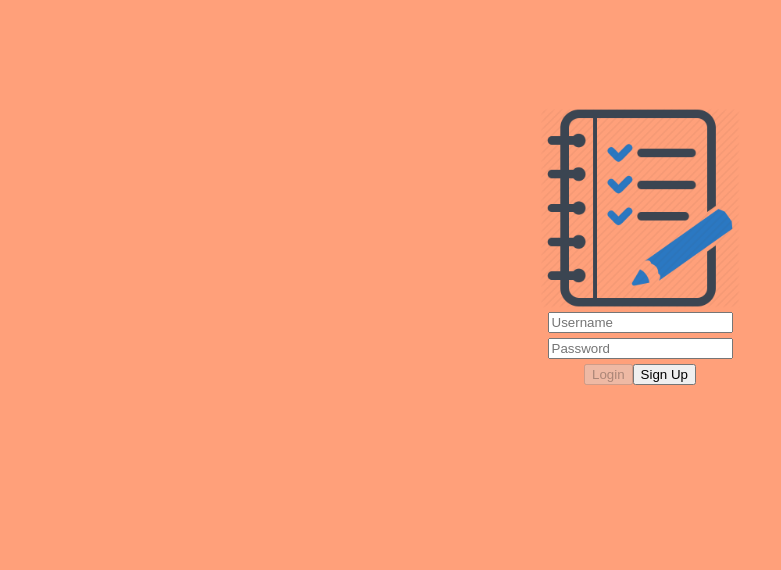
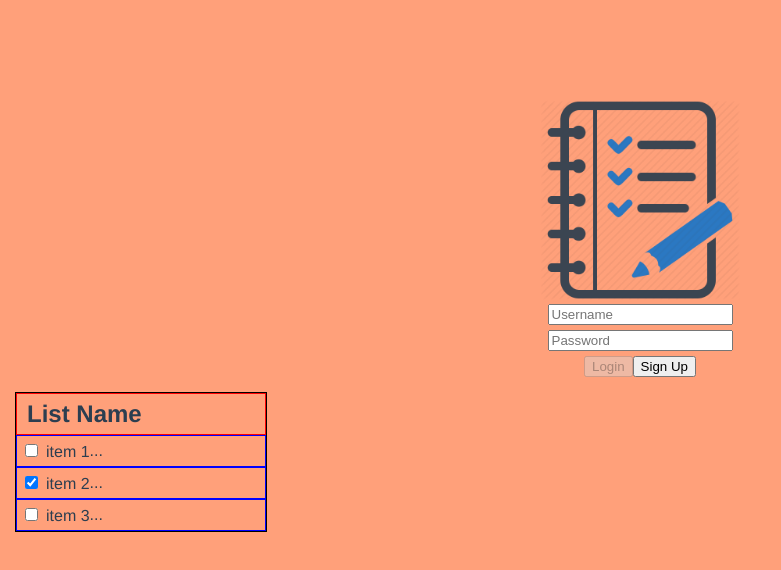
Before and after one commit to kevindchan/tasklist-app, a Vue app in the folder client/: page /#/boards in a window 1280 px wide. Shown: the top 570 px of the page, without its empty margins (0-781 px from the left). Built offline with nearby package versions, Linux system fonts and the light colour scheme; what simple-vue-validator would draw is missing.

Commit message:
CLIENT - Creates list and list-item components and reconfigures component structure, WIP

```diff
--- a/client/src/App.vue
+++ b/client/src/App.vue
@@ -3,12 +3,15 @@
     <!-- TODO: emit 'signed-out' from dashboard through logout -->
     <Dashboard v-if="authenticated" @logged-out="authenticated = false"/>
     <Landing v-else @authenticated="authenticated = true"/>
+
+    <List />
   </div>
 </template>
 
 <script>
   import Landing from './views/Landing.vue';
   import Dashboard from './views/Dashboard.vue';
+  import List from './components/List.vue';
 
   export default {
     name: 'landing',
@@ -16,6 +19,7 @@
     components: {
       Landing,
       Dashboard,
+      List,
     },
 
     created() {
@@ -32,7 +36,8 @@
 
 <style lang="less">
   body {
-    background-color: lightsalmon;;
+    background-color: lightsalmon;
+    margin: 0;
   }
   #app {
     font-family: Avenir, Helvetica, Arial, sans-serif;
--- /dev/null
+++ b/client/src/components/List.vue
@@ -0,0 +1,75 @@
+<template>
+  <div class="list-container">
+    <div class="list-header">
+      <!-- Name -->
+      <h2>List Name</h2>
+      <!-- Actions -->
+    </div>
+    <ul class="list-items">
+      <template v-for="(item, index) in items">
+        <ListItem :item="item" :key="index" />
+      </template>
+    </ul>
+  </div>
+</template>
+
+<script>
+import ListItem from './ListItem.vue';
+
+export default {
+  name: 'List',
+
+  components: {
+    ListItem,
+  },
+
+  data() {
+    return {
+      items: [
+        {
+          name: 'item 1',
+          checked: false,
+          children: [],
+        },
+        {
+          name: 'item 2',
+          checked: true,
+          children: [],
+        },
+        {
+          name: 'item 3',
+          checked: false,
+          children: [],
+        },
+      ],
+    }
+  },
+}
+</script>
+
+<style lang="less">
+.list-container {
+  width: 250px;
+  height: auto;
+  margin: 15px;
+  border: 1px solid black;
+}
+
+.list-header {
+  display: flex;
+  width: 99%;
+  height: 40px;
+  border:1px solid red;
+  align-items: center;
+
+  > h2 {
+    margin: 0;
+    padding: 0 10px;
+  }
+}
+
+.list-items {
+  padding: 0;
+  margin: 0;
+}
+</style>
--- /dev/null
+++ b/client/src/components/ListItem.vue
@@ -0,0 +1,62 @@
+<template>
+  <div class="item-container">
+    <div class="item-header">
+      <div class="item-title">
+        <input class="item-checkbox" type="checkbox" :checked="item.checked" />
+        <p>{{item.name}}</p>
+      </div>
+      <div class="item-actions">
+        ...
+      </div>
+    </div>
+  </div>
+</template>
+
+<script>
+export default {
+  name: 'ListItem',
+
+  props: {
+    item: {
+      type: Object,
+      required: true,
+    },
+  },
+
+  data() {
+    return {
+
+    }
+  },
+}
+</script>
+
+<style lang="less">
+.item-container {
+  width: 99%;
+  height: 30px;
+  border: 1px solid blue;
+}
+
+.item-header {
+  display: flex;
+  align-items: center;
+  align-content: space-between;
+}
+
+.item-title {
+  > * {
+    display: inline-block;
+  }
+
+  .item-checkbox {
+    margin: 8px;
+  }
+
+  > p {
+    margin: 0;
+  }
+}
+
+
+</style>
--- a/client/src/components/Login.vue
+++ b/client/src/components/Login.vue
@@ -22,7 +22,7 @@
       required
     />
 
-    <p v-if="loginError" class="error-text">Incorrect Username and/or Password</p>
+    <p v-if="loginError" class="error-text">{{errorMsg}}</p>
 
     <button
       :disabled="isLoginDisabled"
@@ -44,6 +44,7 @@ export default {
       username: null,
       password: null,
       loginError: false,
+      errorMsg: 'Incorrect Username and/or Password',
     };
   },
 
@@ -55,6 +56,7 @@ export default {
           this.$emit('authenticated');
         } else {
           this.loginError = true;
+          //TODO: api error response will determine this.errorMsg
         }
       }
     },
--- a/client/src/components/Navbar.vue
+++ b/client/src/components/Navbar.vue
@@ -1,6 +1,13 @@
 <template>
   <div id="nav-wrapper">
-    <slot />
+    <div class="nav-left">
+      <p>Tasklist App</p>
+      <!-- TODO: Insert breadcrumb component here -->
+    </div>
+
+    <div class="nav-right">
+      <button @click="logOut()" type="button">Log Out</button>
+    </div>
   </div>
 </template>
 
@@ -10,13 +17,19 @@
 
 <style lang="less">
   #nav-wrapper {
-    float: left;
-    width: 300px;
-    height: 100vh;
-    padding: 10px;
-    margin: 7px 15px 15px 15px;
-    border-radius: 15px;
-    border: 1px solid black;
+    display: flex;
+    width: 100%;
+    height: auto;
+    border-bottom: 1px solid black;
     background-color: lightblue;
+    align-items: center;
+    justify-content: space-between;
+  }
+
+  .nav-left,
+  .nav-right { margin: 10px 15px; }
+
+  .nav-left > p {
+    margin: 0;
   }
 </style>
--- a/client/src/router/index.js
+++ b/client/src/router/index.js
@@ -1,10 +1,16 @@
 import Vue from "vue";
 import VueRouter from "vue-router";
+import Boards from '../views/Boards.vue'
 
 Vue.use(VueRouter);
 
 const routes = [
   //boards
+  {
+    path: '/boards',
+    name: 'Boards',
+    component: Boards,
+  },
   //lists
 ];
 
--- /dev/null
+++ b/client/src/views/Boards.vue
@@ -0,0 +1,37 @@
+<template>
+  <div class="boards-container">
+    Boards
+    <ul>
+
+    </ul>
+  </div>
+</template>
+
+<script>
+
+export default {
+  name: 'Boards',
+
+  created() {
+    //fetch boards for current user with uuid and axios
+    console.log('router: ', this.$router.options.routes)
+  },
+
+  props: {
+    //how does the board receive it's data?
+    //maybe it receives a uuid and makes a call to fetch boards?
+  },
+
+  data() {
+    return {
+
+    }
+  }
+}
+</script>
+
+<style lang="less">
+.boards-container {
+  margin: 15px;
+}
+</style>
--- a/client/src/views/Dashboard.vue
+++ b/client/src/views/Dashboard.vue
@@ -1,14 +1,8 @@
 <template>
-  <div>
-    <Navbar>
-      <button @click="logOut()" type="button">Log Out</button>
-    </Navbar>
-
+  <div id="dashboard-container">
+    <Navbar />
     <router-view />
   </div>
-
-  <!-- Nav Component -->
-  <!-- router-view element -->
 </template>
 
 <script>
@@ -20,6 +14,10 @@
     components: {
       Navbar,
     },
+
+    // created() {
+    //   this.$router.replace({ name: 'Boards' })
+    // },
 
     data() {
       return {
@@ -36,5 +34,7 @@
 </script>
 
 <style>
-
+#dashboard-container {
+  width: 100%;
+}
 </style>
```
